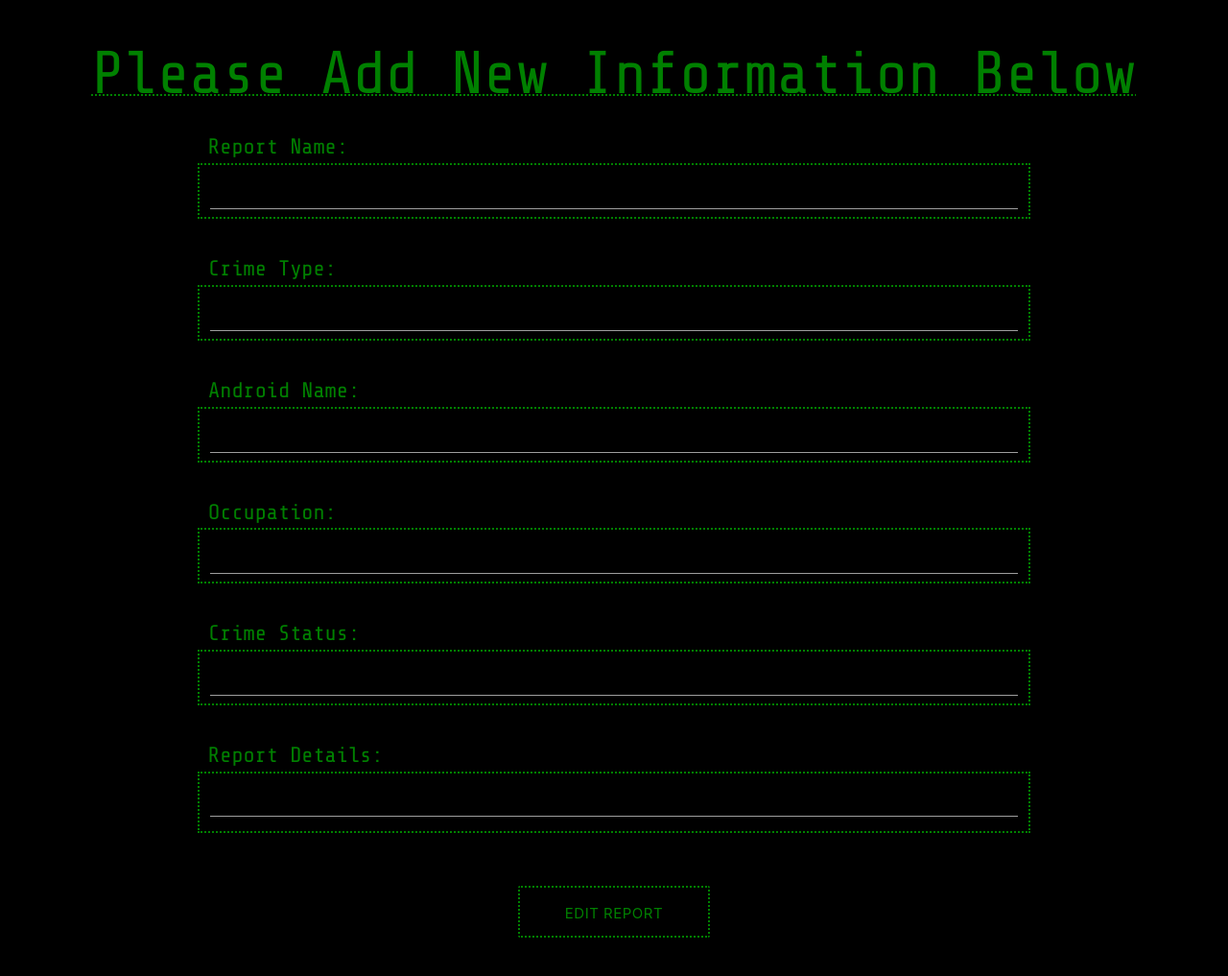
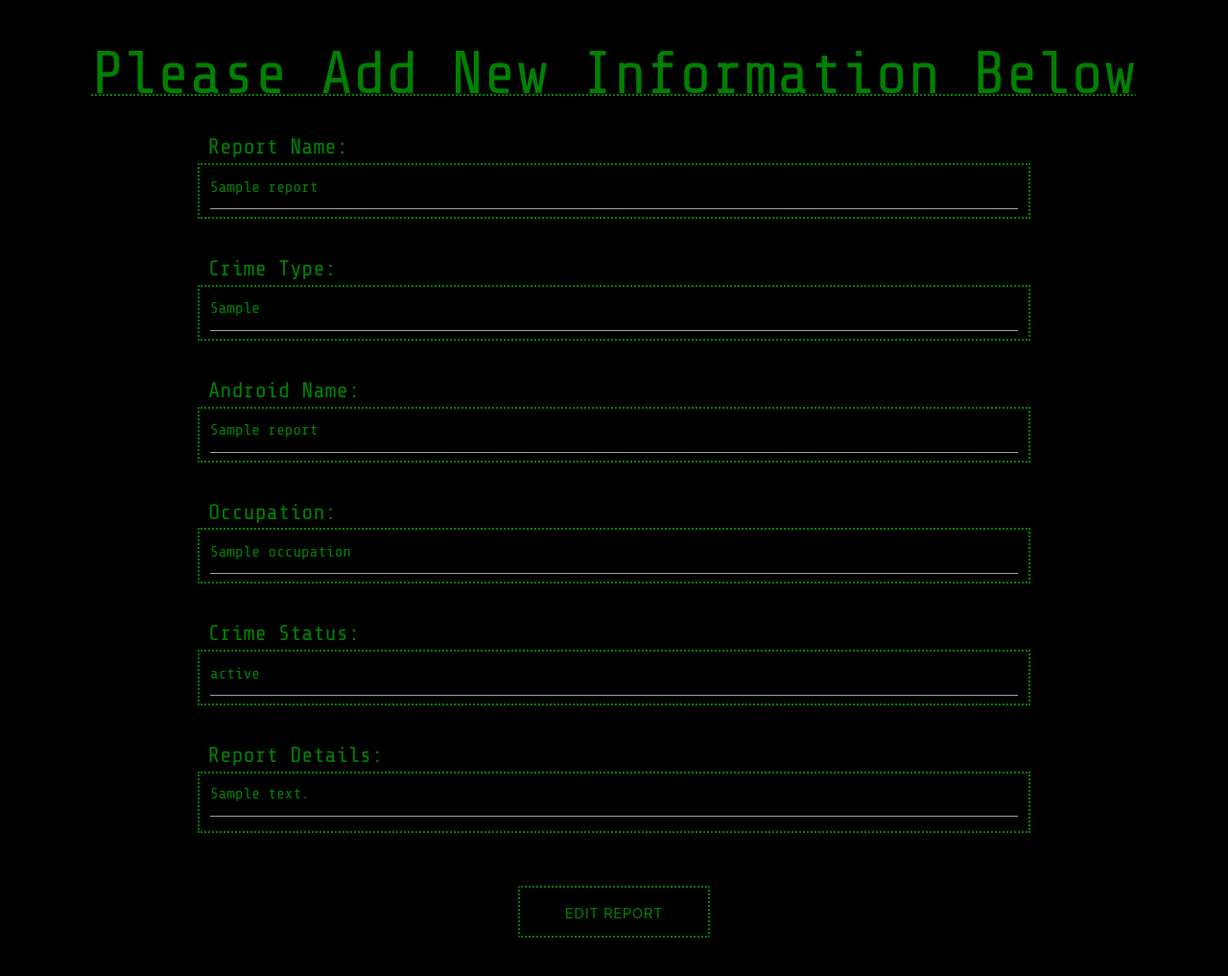
Before and after one commit to Hunnser86/android-crime-reporting-app, a Flask app: template templates/edit_report.html in a window 1280 px wide; the page is wider, and only the part inside the window is pictured. Shown: the part 76-1093 px from the top of that part at 96% size. Run offline with Flask 2, Linux system fonts and the light colour scheme; the template is opened without the code that fills it: most values are stand-ins (such as "Sample title", 1, 10 or a date in 2020); some libraries are stand-ins or nearby versions.

Commit message:
Fix 404 error on edit report page and bind data to the edit report form

```diff
--- a/templates/edit_report.html
+++ b/templates/edit_report.html
@@ -8,38 +8,40 @@
     <div class="row">
         <label class="col s12 m8 offset-m2" for="report_name">Report Name:</label>
         <div class="input-field col s12 m8 offset-m2">
-            <input id="report_name" name="report_name" minlength="5" maxlength="50" pattern="^[a-zA-Z]$" type="text" class="validate"
-                required>
+            <input id="report_name" name="report_name" minlength="5" maxlength="50" pattern="[a-zA-Z0-9 ]+"
+                value="{{ report.report_name }}" type="text" class="validate">
         </div>
     </div>
     <!--Crime Type-->
     <div class="row">
         <label class="col s12 m8 offset-m2" for="crime_type">Crime Type:</label>
         <div class="input-field col s12 m8 offset-m2">
-            <input id="crime_type" name="crime_type" minlength="5" maxlength="50" pattern="^[a-zA-Z]$" type="text" class="validate" required>
+            <input id="crime_type" name="crime_type" minlength="5" maxlength="500" pattern="[a-zA-Z0-9 ]+"
+                value="{{ report.crime_type }}" type="text" class="validate">
         </div>
     </div>
     <!--Android Name-->
     <div class="row">
         <label class="col s12 m8 offset-m2" for="android_name">Android Name:</label>
         <div class="input-field col s12 m8 offset-m2">
-            <input id="android_name" name="android_name" minlength="5" maxlength="50" pattern="^[a-zA-Z]$" type="text" class="validate"
-                required>
+            <input id="android_name" name="android_name" minlength="5" maxlength="50" pattern="[a-zA-Z0-9 ]+"
+                value="{{ report.android_name }}" type="text" class="validate">
         </div>
     </div>
     <!--Occupation-->
     <div class="row">
         <label class="col s12 m8 offset-m2" for="occupation">Occupation:</label>
         <div class="input-field col s12 m8 offset-m2">
-            <input id="occupation" name="occupation" minlength="5" maxlength="50" pattern="^[a-zA-Z]$" type="text" class="validate" required>
+            <input id="occupation" name="occupation" minlength="5" maxlength="50" pattern="[a-zA-Z0-9 ]+"
+                value="{{ report.occupation }}" type="text" class="validate">
         </div>
     </div>
     <!--Crime Status-->
     <div class="row">
         <label class="col s12 m8 offset-m2" for="crime_status">Crime Status:</label>
         <div class="input-field col s12 m8 offset-m2">
-            <input id="crime_status" name="crime_status" minlength="5" maxlength="50" pattern="^[a-zA-Z]$" type="text" class="validate"
-                required>
+            <input id="crime_status" name="crime_status" minlength="5" maxlength="50" pattern="[a-zA-Z0-9 ]+"
+                value="{{ report.crime_status }}" type="text" class="validate">
         </div>
     </div>
     <!--Report Details-->
@@ -47,7 +49,9 @@
         <label class="col s12 m8 offset-m2" for="report_description">Report Details:</label>
         <div class="input-field col s12 m8 offset-m2">
             <textarea id="report_description" name="report_description" minlength="15" maxlength="500"
-            pattern="^[a-zA-Z0-9]{5,15}$" class="materialize-textarea validate" required></textarea>
+                pattern="[a-zA-Z0-9 ]+" class="materialize-textarea validate">
+            {{- report.report_description -}}
+            </textarea>
         </div>
     </div>
     <!--Submit Button-->
--- a/templates/reports.html
+++ b/templates/reports.html
@@ -15,7 +15,7 @@
             <strong>{{ report.report_name }}</strong>
             <div class="col s7">
                 <a href="" class="btn-small">Remove Report</a>
-                <a href="{{ url_for( 'edit_report', report_id=_id)}}" class="btn-small">Edit Report</a>
+                <a href="{{ url_for('edit_report', report_id=report._id) }}" class="btn-small">Edit Report</a>
             </div>
 
         </div>
```
Also changed, not shown: templates/add_report.html (+6 -6 lines).
